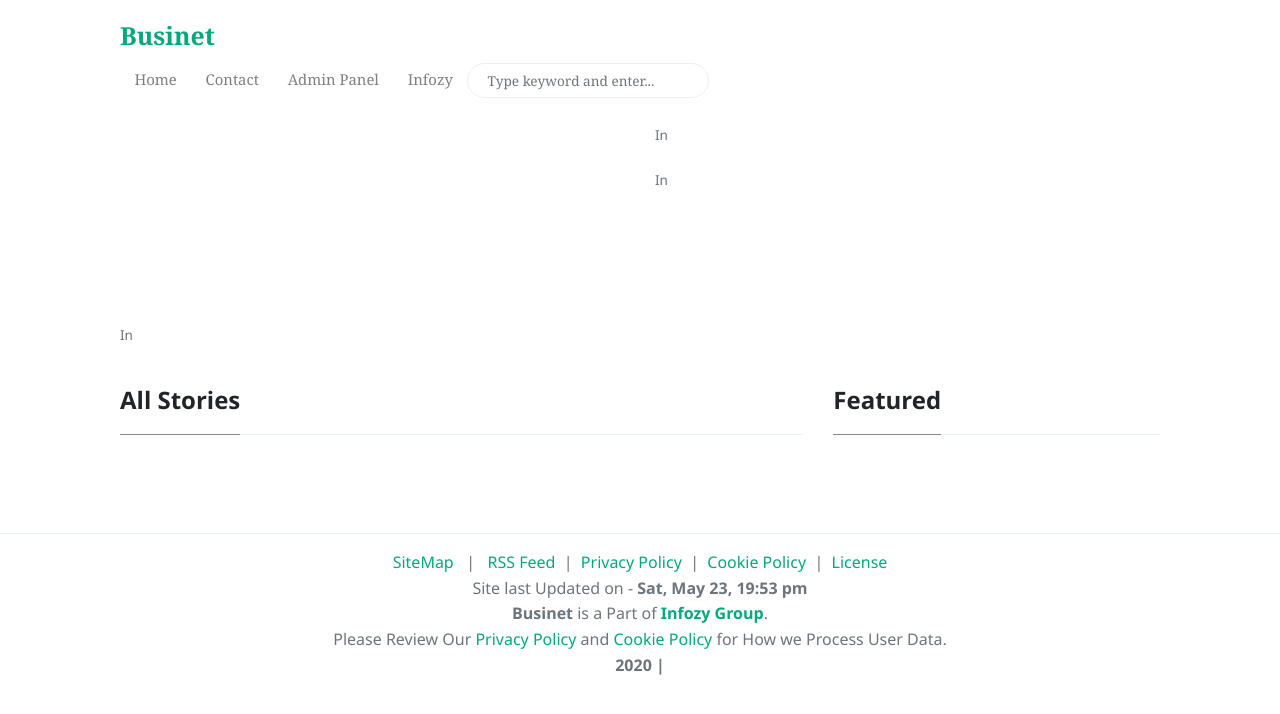
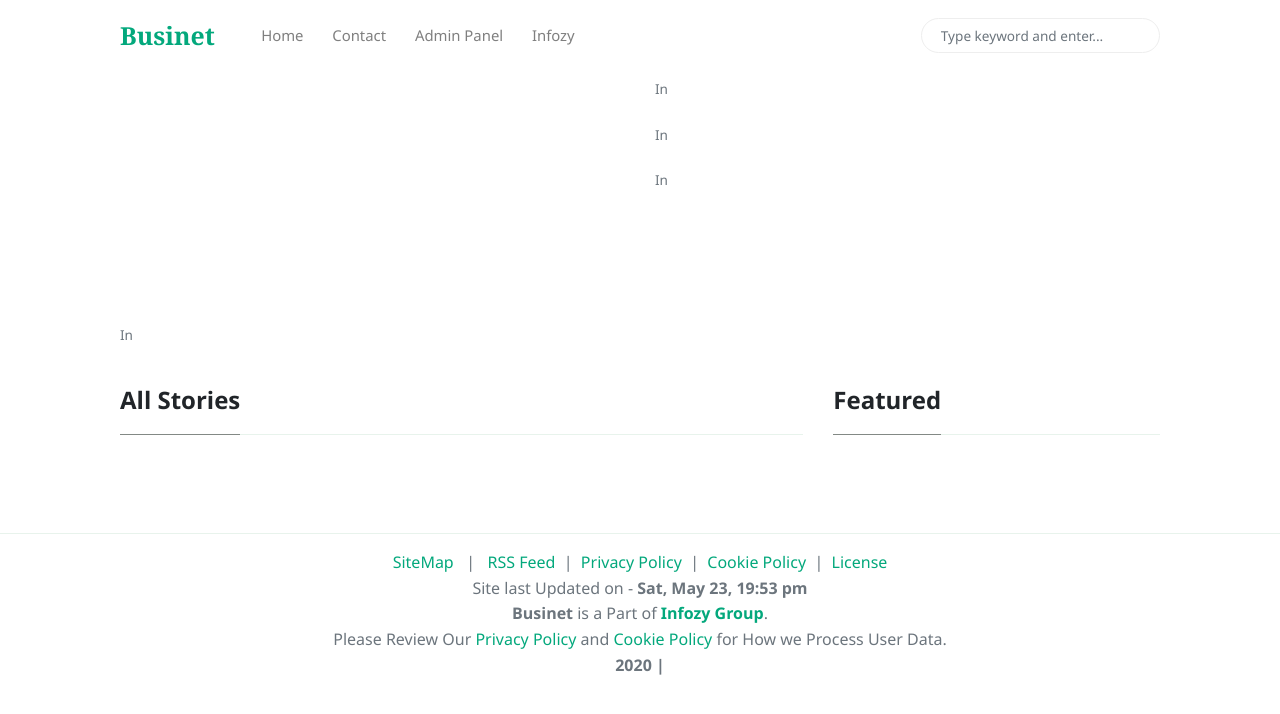
Before and after one commit to tks18/korporate-infozy, a Jekyll site: the page built from index.html, in a window 1280 px wide. Shown: the top 714 px of the page. Built offline with Jekyll 4.4.1, drawn with Linux system fonts in a browser that asks for light colours; nearby versions of some CDN libraries; the list of posts is cut into pages by our own code.

Commit message:
Error Code Fixed

```diff
--- a/_layouts/default.html
+++ b/_layouts/default.html
@@ -95,7 +95,7 @@
     <!-- Navbar -->
     <nav id="MagicMenu" class="topnav navbar navbar-expand-lg navbar-light bg-white fixed-top">
     <div class="container">
-        <span class="navbar-brand"><a href="/"><strong>{{site.name}}</strong></a>
+        <span class="navbar-brand"><a href="/"><strong>{{site.name}}</strong></a></span>
         <button class="navbar-toggler collapsed" type="button" data-toggle="collapse" data-target="#navbarColor02" aria-controls="navbarColor02" aria-expanded="false" aria-label="Toggle navigation">
         <span class="navbar-toggler-icon"></span>
         </button>
```
